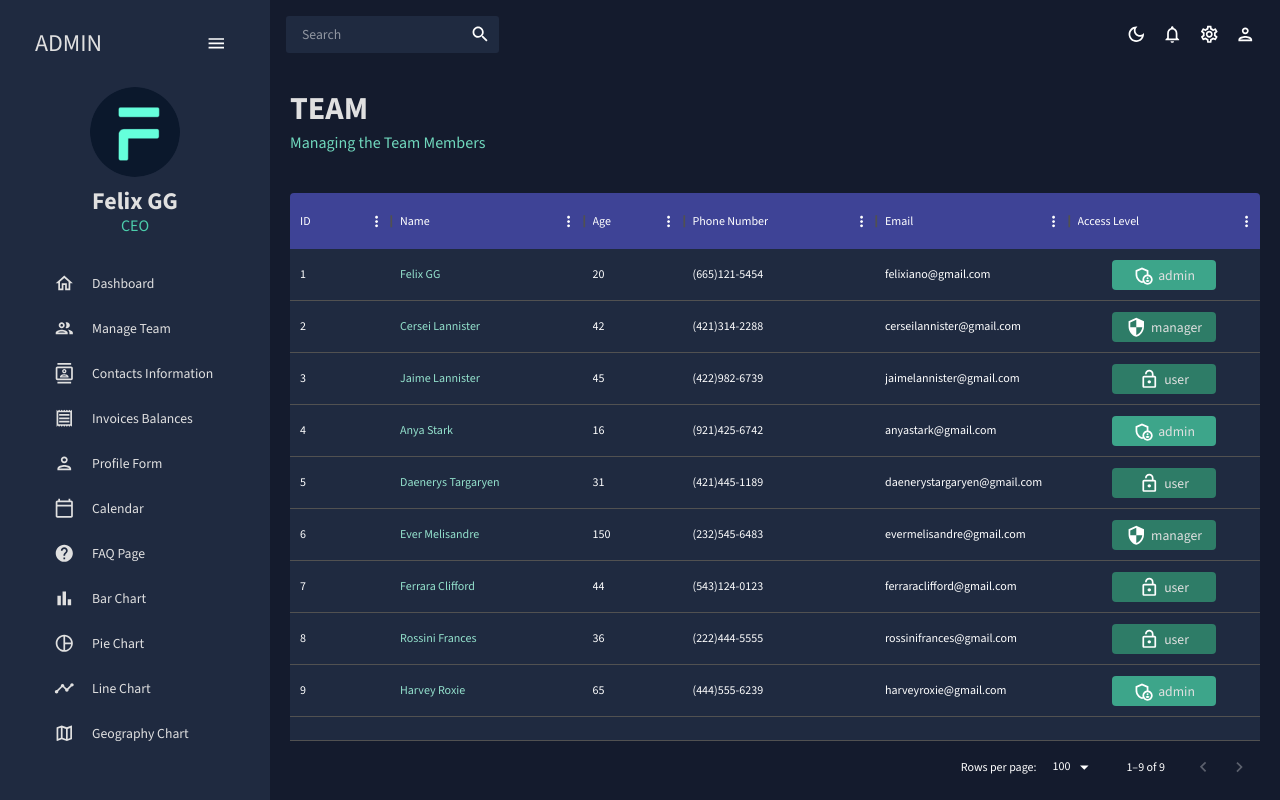
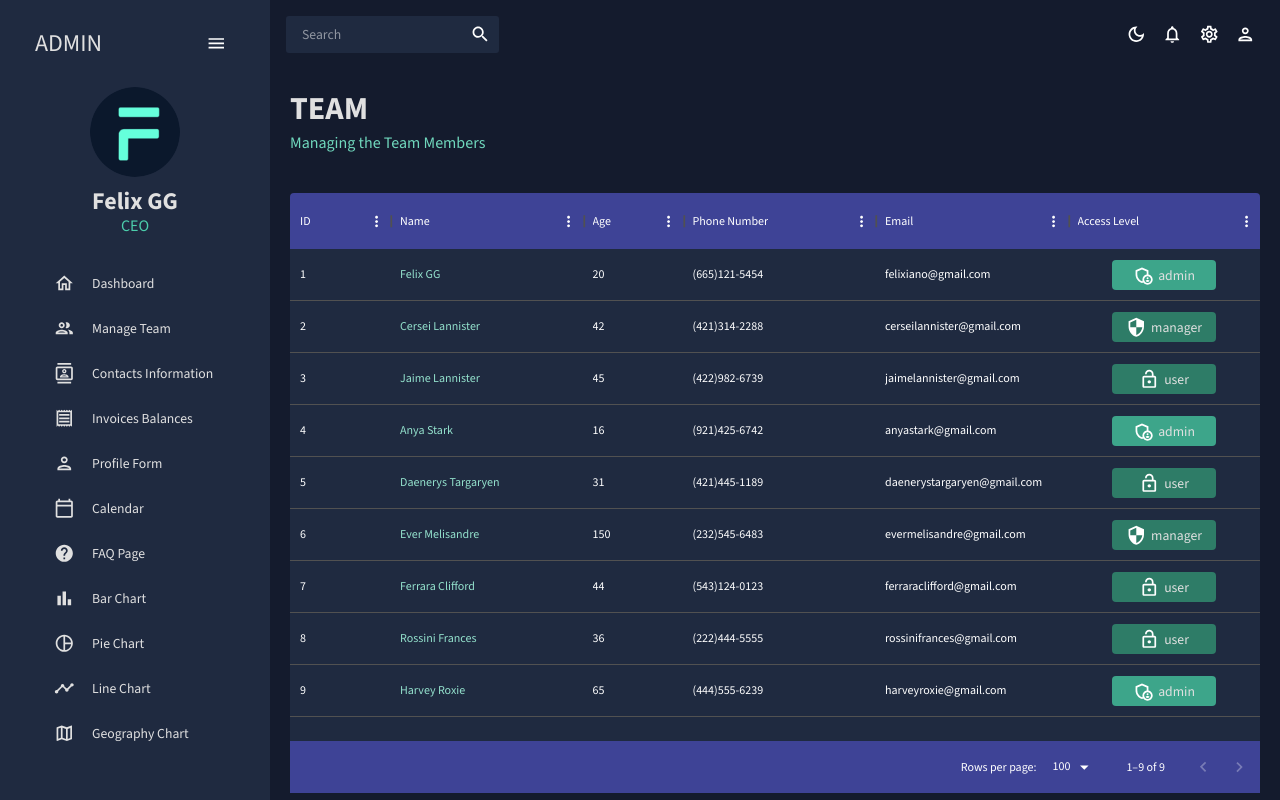
Before and after one commit to felixggj/dashboard-react, a React (Create React App) app: page /team in a window 1280 px wide. Built offline with nearby package versions, Linux system fonts and the light colour scheme.

Commit message:
minor styling change in tables

```diff
--- a/src/scenes/team/index.jsx
+++ b/src/scenes/team/index.jsx
@@ -90,7 +90,7 @@ const Team = () => {
           "& .MuiDataGrid-virtualScroller": {
             backgroundColor: colors.primary[400],
           },
-          "& .MuiDataGrid.footerContainer": {
+          "& .MuiDataGrid-footerContainer": {
             borderTop: "none",
             backgroundColor: colors.blueAccent[700],
           },
```
